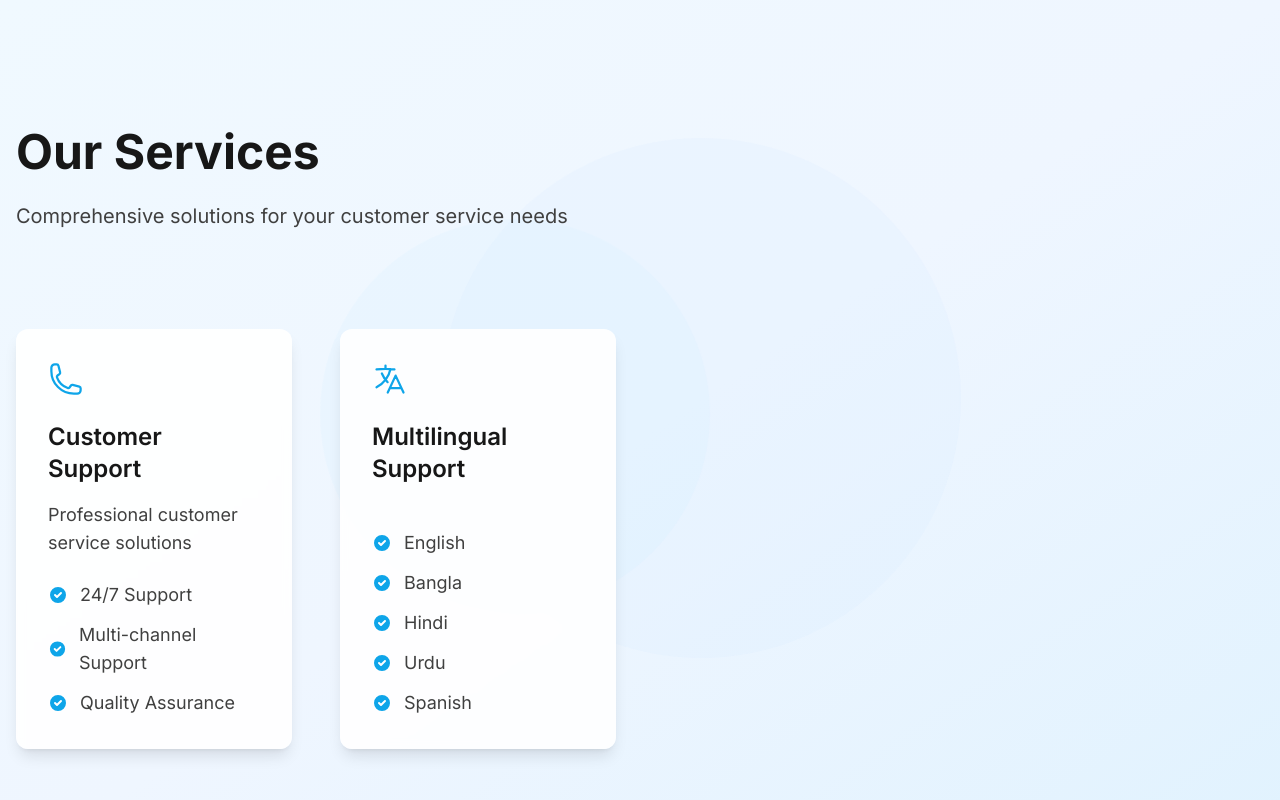
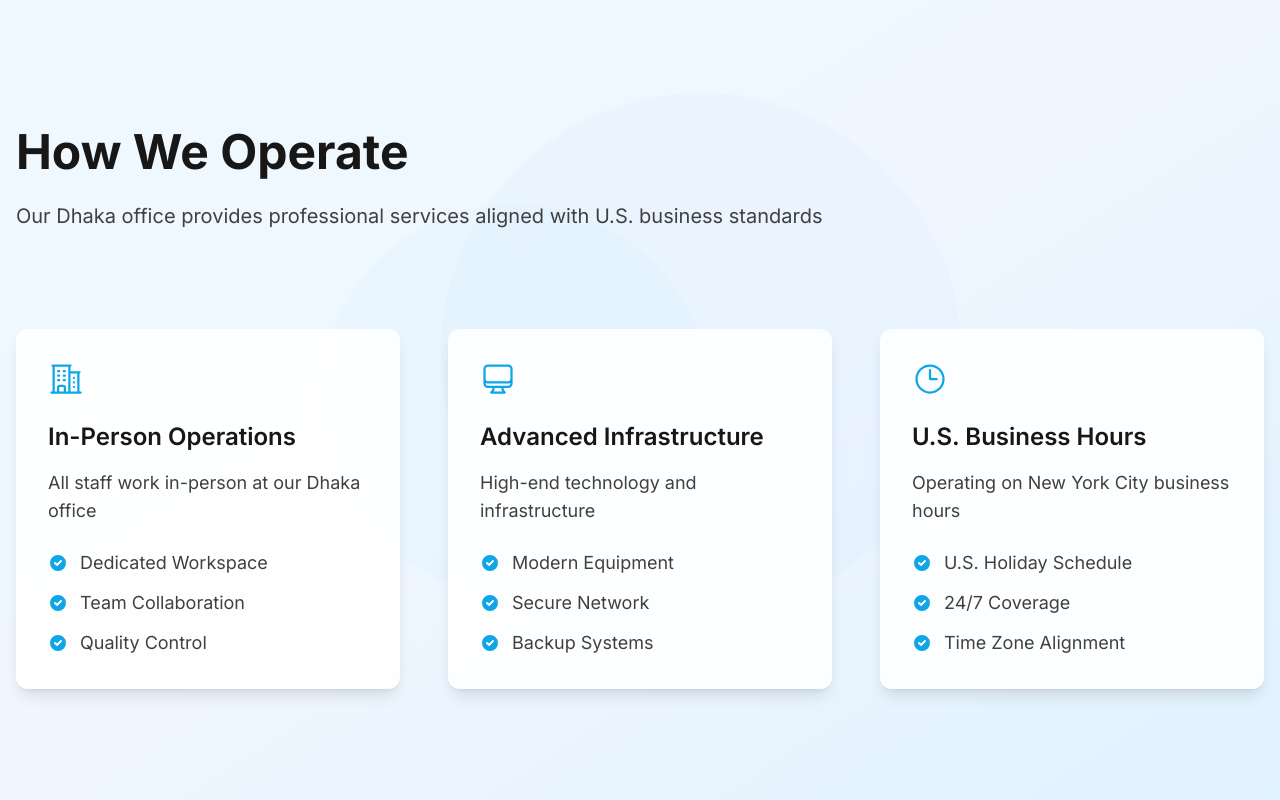
Before and after one commit to candthomecarellc/reliance-partners-website, a Next.js app: page / in a window 1280 px wide. Shown: the part 800-1600 px from the top of the page. Built offline with nearby package versions, Linux system fonts and the light colour scheme.

Commit message:
added culture section

```diff
--- a/src/components/About.tsx
+++ b/src/components/About.tsx
@@ -292,7 +292,7 @@ const About = () => {
       </section>
 
       {/* Demo Call Section */}
-      <section className="bg-gradient-to-b from-white to-sky-50 py-24">
+      {/* <section className="bg-gradient-to-b from-white to-sky-50 py-24">
         <div className="container mx-auto px-4">
           <motion.div
             initial={{ opacity: 0, y: 20 }}
@@ -338,9 +338,9 @@ const About = () => {
                   </span>
                 </div>
 
-                <div className="relative">
+                <div className="relative"> */}
                   {/* Waveform Background */}
-                  <div className="absolute inset-0 flex items-center justify-between px-1">
+                  {/* <div className="absolute inset-0 flex items-center justify-between px-1">
                     {waveform.map((height, index) => (
                       <div
                         key={index}
@@ -348,10 +348,10 @@ const About = () => {
                         style={{ height: `${height * 100}%` }}
                       />
                     ))}
-                  </div>
+                  </div> */}
 
                   {/* Progress Bar */}
-                  <div
+                  {/* <div
                     className="h-2 bg-neutral-100/50 backdrop-blur-sm rounded-full overflow-hidden cursor-pointer relative z-10"
                     onClick={handleSeek}
                     onMouseDown={handleDragStart}
@@ -367,10 +367,10 @@ const About = () => {
                         onMouseDown={handleDragStart}
                       />
                     </div>
-                  </div>
+                  </div> */}
 
                   {/* Waveform Overlay */}
-                  <div className="absolute inset-0 flex items-center justify-between px-1 pointer-events-none">
+                  {/* <div className="absolute inset-0 flex items-center justify-between px-1 pointer-events-none">
                     {waveform.map((height, index) => (
                       <div
                         key={index}
@@ -389,7 +389,7 @@ const About = () => {
             </div>
           </motion.div>
         </div>
-      </section>
+      </section> */}
     </div>
   )
 }
--- a/src/components/Footer.tsx
+++ b/src/components/Footer.tsx
@@ -5,7 +5,7 @@ import { FaFacebook, FaTwitter, FaLinkedin, FaInstagram } from 'react-icons/fa'
 
 const quickLinks = [
   { name: 'Home', href: '/' },
-  { name: 'Services', href: '#services' },
+  { name: 'Culture', href: '#services' },
   { name: 'About', href: '#about' },
   // { name: 'Testimonials', href: '#testimonials' },
   { name: 'Contact', href: '#contact' }
@@ -31,12 +31,12 @@ const Footer = () => {
       <div className="container mx-auto px-4 py-12">
         <div className="grid grid-cols-1 md:grid-cols-2 lg:grid-cols-4 gap-8">
           {/* Company Info */}
-          <div>
+          <div className="lg:col-span-2">
             <h3 className="text-xl font-semibold mb-4">Reliance Partners</h3>
             <p className="text-neutral-400 mb-4">
               Transforming customer service with innovative solutions and exceptional support.
             </p>
-            <div className="flex space-x-4">
+            {/* <div className="flex space-x-4">
               {socialLinks.map((link, index) => (
                 <a
                   key={index}
@@ -49,7 +49,7 @@ const Footer = () => {
                   {link.icon}
                 </a>
               ))}
-            </div>
+            </div> */}
           </div>
 
           {/* Quick Links */}
@@ -70,7 +70,7 @@ const Footer = () => {
           </div>
 
           {/* Services */}
-          <div>
+          {/* <div>
             <h3 className="text-xl font-semibold mb-4">Services</h3>
             <ul className="space-y-2">
               {services.map((service, index) => (
@@ -84,7 +84,7 @@ const Footer = () => {
                 </li>
               ))}
             </ul>
-          </div>
+          </div> */}
 
           {/* Contact Info */}
           <div>
--- a/src/components/MemberGrowthSection.tsx
+++ b/src/components/MemberGrowthSection.tsx
@@ -2,112 +2,77 @@
 
 import React from 'react'
 import { motion } from 'framer-motion'
-import { HiOutlineGlobeAlt, HiOutlineClock, HiOutlineCheckCircle, HiOutlineLightBulb, HiOutlineUserGroup, HiOutlineStar, HiOutlineChartBar, HiOutlineShieldCheck, HiOutlineArrowPath, HiOutlineScale, HiOutlineCog } from 'react-icons/hi2'
+import { HiOutlineGlobeAlt, HiOutlineClock, HiOutlineCheckCircle, HiOutlineLightBulb, HiOutlineUserGroup, HiOutlineStar, HiOutlineChartBar, HiOutlineShieldCheck, HiOutlineArrowPath, HiOutlineScale, HiOutlineCog, HiOutlineAcademicCap, HiOutlineLanguage, HiOutlineComputerDesktop, HiOutlineCake, HiOutlineTruck, HiOutlineGift, HiOutlineCalendar, HiOutlineHeart } from 'react-icons/hi2'
 
 const memberFeatures = [
   {
-    icon: <HiOutlineGlobeAlt className="text-primary-500" />,
-    title: 'Multilingual Support',
-    description: 'Comprehensive language assistance',
-    stats: '5+ Languages',
-    bullets: ['Native speakers', 'Cultural understanding', 'Accurate translations']
+    icon: <HiOutlineAcademicCap className="text-primary-500" />,
+    title: 'Top Talent Recruitment',
+    description: 'Hiring from premier institutions',
+    stats: 'Elite Universities',
+    bullets: ['Top universities', 'English-medium schools', 'High academic standards']
   },
   {
-    icon: <HiOutlineClock className="text-primary-500" />,
-    title: '24x7 Help Desk',
-    description: 'Round-the-clock assistance',
-    stats: '99.9% Uptime',
-    bullets: ['Always available', 'Quick response', 'Emergency support']
+    icon: <HiOutlineLanguage className="text-primary-500" />,
+    title: 'Language Excellence',
+    description: 'Superior English proficiency',
+    stats: '100% Bilingual',
+    bullets: ['Fluent English', 'Written expertise', 'Clear communication']
   },
   {
-    icon: <HiOutlineCheckCircle className="text-primary-500" />,
-    title: 'High First-Call Resolution',
-    description: 'Efficient problem solving',
-    stats: '95% Resolution Rate',
-    bullets: ['Expert agents', 'Comprehensive training', 'Efficient processes']
-  },
-  {
-    icon: <HiOutlineLightBulb className="text-primary-500" />,
-    title: 'Rapid Response Time',
-    description: 'Quick assistance delivery',
-    stats: '< 30s Average',
-    bullets: ['Optimized workflows', 'Smart routing', 'Priority handling']
-  },
-  {
-    icon: <HiOutlineUserGroup className="text-primary-500" />,
-    title: 'Personalized Teams',
-    description: 'Dedicated support specialists',
-    stats: '100% Dedicated',
-    bullets: ['Custom protocols', 'Team consistency', 'Member familiarity']
-  },
-  {
-    icon: <HiOutlineStar className="text-primary-500" />,
-    title: 'Strong Satisfaction',
-    description: 'Exceptional member feedback',
-    stats: '98% NPS Score',
-    bullets: ['Quality focus', 'Continuous improvement', 'Member feedback']
+    icon: <HiOutlineComputerDesktop className="text-primary-500" />,
+    title: 'Technical Expertise',
+    description: 'Advanced technical skills',
+    stats: 'Tech-Savvy Team',
+    bullets: ['System adaptability', 'Digital proficiency', 'Quick learning']
   }
 ]
 
 const growthFeatures = [
   {
-    icon: <HiOutlineChartBar className="text-primary-500" />,
-    title: 'Sales Funnel',
-    description: 'Optimized conversion process',
-    stats: '30% Conversion Rate',
-    bullets: ['Lead generation', 'Qualification', 'Conversion tracking']
-  },
-  {
     icon: <HiOutlineUserGroup className="text-primary-500" />,
-    title: 'Community Engagement',
-    description: 'Active member involvement',
-    stats: '85% Engagement',
-    bullets: ['Events', 'Feedback', 'Member support']
-  },
-  {
-    icon: <HiOutlineShieldCheck className="text-primary-500" />,
-    title: 'Compliance Expertise',
-    description: 'Regulatory compliance focus',
-    stats: '100% Compliant',
-    bullets: ['Audits', 'Documentation', 'Training']
-  },
-  {
-    icon: <HiOutlineArrowPath className="text-primary-500" />,
-    title: 'Retention Strategies',
-    description: 'Member retention focus',
-    stats: '95% Retention',
-    bullets: ['Loyalty programs', 'Feedback loops', 'Personalized care']
+    title: 'Employee Retention',
+    description: 'Long-term team stability',
+    stats: '98% Retention',
+    bullets: ['Career growth', 'Team loyalty', 'Long-term commitment']
   }
 ]
 
 const transitionFeatures = [
   {
-    icon: <HiOutlineArrowPath className="text-primary-500" />,
-    title: 'Smooth Transition',
-    description: 'Seamless process transfer',
-    stats: '100% Success',
-    bullets: ['Planning', 'Execution', 'Monitoring']
+    icon: <HiOutlineCake className="text-primary-500" />,
+    title: 'Daily Benefits',
+    description: 'Free Meals and Unlimited Snacks, Tea and Coffee',
+    stats: 'Full Benefits',
+    bullets: ['Free meals', 'Unlimited snacks', 'Beverage service']
   },
   {
-    icon: <HiOutlineScale className="text-primary-500" />,
-    title: 'Scalable Solutions',
-    description: 'Flexible growth options',
-    stats: 'Unlimited Scale',
-    bullets: ['Resource allocation', 'Capacity planning', 'Growth support']
+    icon: <HiOutlineTruck className="text-primary-500" />,
+    title: 'Transportation',
+    description: 'Convenient travel support',
+    stats: 'Door-to-Door',
+    bullets: ['Drop-off service', 'Safe travel', 'Flexible timing']
   },
   {
-    icon: <HiOutlineChartBar className="text-primary-500" />,
-    title: 'Performance Tracking',
-    description: 'Continuous monitoring',
-    stats: 'Real-time Metrics',
-    bullets: ['KPIs', 'Progress tracking', 'Performance analysis']
+    icon: <HiOutlineGift className="text-primary-500" />,
+    title: 'Performance Rewards',
+    description: 'Recognition and incentives',
+    stats: 'Annual Bonus',
+    bullets: ['Yearly bonus', 'Performance rewards', 'Career growth']
   },
   {
-    icon: <HiOutlineCog className="text-primary-500" />,
-    title: 'Process Optimization',
-    description: 'Efficiency improvements',
-    stats: '30% Efficiency',
-    bullets: ['Workflow analysis', 'Process refinement', 'Continuous improvement']
+    icon: <HiOutlineCalendar className="text-primary-500" />,
+    title: 'U.S. Holiday Schedule',
+    description: 'American holiday observance',
+    stats: 'Paid Holidays',
+    bullets: ['U.S. holidays', 'Paid time off', 'Work-life balance']
+  },
+  {
+    icon: <HiOutlineHeart className="text-primary-500" />,
+    title: 'Team Culture',
+    description: 'Strong collaborative environment',
+    stats: 'Team-Focused',
+    bullets: ['Team bonding', 'Supportive culture', 'Positive environment']
   }
 ]
 
@@ -157,7 +122,7 @@ const MemberGrowthSection = () => {
             viewport={{ once: true }}
             className="mb-8"
           >
-            <h2 className="text-lg font-medium text-white">EXCELLENT MEMBER EXPERIENCE</h2>
+            <h2 className="text-lg font-medium text-white">Our Recruitment Process</h2>
           </motion.div>
           <div className="grid grid-cols-1 md:grid-cols-2 lg:grid-cols-3 gap-4">
             {memberFeatures.map((feature, index) => (
@@ -175,7 +140,7 @@ const MemberGrowthSection = () => {
             viewport={{ once: true }}
             className="mb-8"
           >
-            <h2 className="text-lg font-medium text-white">GROWTH & RETENTION FOCUS</h2>
+            <h2 className="text-lg font-medium text-white">Employee Retention</h2>
           </motion.div>
           <div className="grid grid-cols-1 md:grid-cols-2 lg:grid-cols-4 gap-4">
             {growthFeatures.map((feature, index) => (
@@ -193,7 +158,7 @@ const MemberGrowthSection = () => {
             viewport={{ once: true }}
             className="mb-8"
           >
-            <h2 className="text-lg font-medium text-white">TRANSITION & SCALABILITY</h2>
+            <h2 className="text-lg font-medium text-white">Why Employees Stay</h2>
           </motion.div>
           <div className="grid grid-cols-1 md:grid-cols-2 lg:grid-cols-4 gap-4">
             {transitionFeatures.map((feature, index) => (
--- a/src/components/Navigation.tsx
+++ b/src/components/Navigation.tsx
@@ -11,7 +11,7 @@ const Navigation = () => {
 
   const navigation = [
     { name: 'Home', href: 'hero' },
-    { name: 'Services', href: 'services' },
+    { name: 'Culture', href: 'services' },
     { name: 'About', href: 'about' },
     // { name: 'Testimonials', href: 'testimonials' },
     { name: 'Contact', href: 'contact' },
--- a/src/components/Services.tsx
+++ b/src/components/Services.tsx
@@ -2,19 +2,26 @@
 
 import React from 'react'
 import { motion } from 'framer-motion'
-import { HiOutlinePhone, HiOutlineLanguage, HiOutlineChartBar, HiOutlineShieldCheck } from 'react-icons/hi2'
+import { HiOutlineBuildingOffice2, HiOutlineComputerDesktop, HiOutlineClock } from 'react-icons/hi2'
 
 const services = [
   {
-    icon: <HiOutlinePhone className="text-secondary-500" />,
-    title: 'Customer Support',
-    description: 'Professional customer service solutions',
-    features: ['24/7 Support', 'Multi-channel Support', 'Quality Assurance']
+    icon: <HiOutlineBuildingOffice2 className="text-secondary-500" />,
+    title: 'In-Person Operations',
+    description: 'All staff work in-person at our Dhaka office',
+    features: ['Dedicated Workspace', 'Team Collaboration', 'Quality Control']
   },
   {
-    icon: <HiOutlineLanguage className="text-secondary-500" />,
-    title: 'Multilingual Support',
-    features: ['English', 'Bangla', 'Hindi', 'Urdu', 'Spanish']
+    icon: <HiOutlineComputerDesktop className="text-secondary-500" />,
+    title: 'Advanced Infrastructure',
+    description: 'High-end technology and infrastructure',
+    features: ['Modern Equipment', 'Secure Network', 'Backup Systems']
+  },
+  {
+    icon: <HiOutlineClock className="text-secondary-500" />,
+    title: 'U.S. Business Hours',
+    description: 'Operating on New York City business hours',
+    features: ['U.S. Holiday Schedule', '24/7 Coverage', 'Time Zone Alignment']
   }
 ]
 
@@ -84,13 +91,13 @@ const Services = () => {
           viewport={{ once: true }}
           className="text-left mb-24 max-w-4xl"
         >
-          <h2 className="text-4xl md:text-5xl font-bold mb-6 text-neutral-900">Our Services</h2>
+          <h2 className="text-4xl md:text-5xl font-bold mb-6 text-neutral-900">How We Operate</h2>
           <p className="text-xl text-neutral-700 leading-relaxed">
-            Comprehensive solutions for your customer service needs
+            Our Dhaka office provides professional services aligned with U.S. business standards
           </p>
         </motion.div>
 
-        <div className="grid grid-cols-1 md:grid-cols-2 lg:grid-cols-4 gap-12">
+        <div className="grid grid-cols-1 md:grid-cols-2 lg:grid-cols-3 gap-12">
           {services.map((service, index) => (
             <ServiceCard key={index} service={service} index={index} />
           ))}
--- /dev/null
+++ b/src/components/ServicesExplanation.tsx
@@ -0,0 +1,84 @@
+'use client'
+
+import React from 'react'
+import { motion } from 'framer-motion'
+
+const ServicesExplanation = () => {
+  return (
+    <section className="relative py-24 overflow-hidden">
+      {/* Background Gradient */}
+      <div className="absolute inset-0 bg-gradient-to-br from-sky-50 via-blue-50 to-sky-100" />
+
+      {/* Animated Circles */}
+      <motion.div
+        className="absolute top-1/4 left-1/4 w-96 h-96 rounded-full bg-sky-200/10"
+        animate={{
+          x: [0, 20, 0],
+          y: [0, 20, 0],
+          scale: [1, 1.1, 1]
+        }}
+        transition={{
+          duration: 8,
+          repeat: Infinity,
+          ease: "easeInOut"
+        }}
+      />
+      <motion.div
+        className="absolute bottom-1/4 right-1/4 w-[32rem] h-[32rem] rounded-full bg-blue-200/10"
+        animate={{
+          x: [0, -20, 0],
+          y: [0, -20, 0],
+          scale: [1, 1.1, 1]
+        }}
+        transition={{
+          duration: 8,
+          repeat: Infinity,
+          ease: "easeInOut"
+        }}
+      />
+
+      <div className="container mx-auto px-4 relative">
+        <motion.div
+          initial={{ opacity: 0, y: 20 }}
+          whileInView={{ opacity: 1, y: 0 }}
+          transition={{ duration: 0.5 }}
+          viewport={{ once: true }}
+          className="text-left mb-12 max-w-4xl"
+        >
+          <h2 className="text-4xl md:text-5xl font-bold mb-6 text-neutral-900">Our Services</h2>
+          <p className="text-xl text-neutral-700 leading-relaxed">
+            Comprehensive solutions for your customer service needs
+          </p>
+        </motion.div>
+
+        <motion.div
+          initial={{ opacity: 0, y: 20 }}
+          whileInView={{ opacity: 1, y: 0 }}
+          transition={{ duration: 0.5, delay: 0.2 }}
+          viewport={{ once: true }}
+          className="max-w-4xl mx-auto"
+        >
+          <div className="prose prose-lg prose-blue">
+            <p className="text-lg text-neutral-700 leading-relaxed mb-6">
+              At Reliance Partners, we offer a comprehensive suite of healthcare support services designed to enhance member experience and operational efficiency. Our specialized BPO solutions are tailored specifically for the healthcare industry, combining deep domain expertise with cutting-edge technology to deliver exceptional results.
+            </p>
+
+            <p className="text-lg text-neutral-700 leading-relaxed mb-6">
+              Our member services team is trained to handle a wide range of healthcare-related inquiries with sensitivity and accuracy. From benefits verification to claims assistance, our bilingual staff ensures clear communication and cultural competence in every interaction. We understand the complexities of healthcare navigation and are committed to making the process as smooth as possible for members.
+            </p>
+
+            <p className="text-lg text-neutral-700 leading-relaxed mb-6">
+              Compliance and security are at the core of everything we do. Our operations are built on a foundation of strict regulatory adherence, with robust protocols for HIPAA compliance and data protection. We maintain rigorous quality control measures and comprehensive audit trails to ensure the highest standards of service delivery and data security.
+            </p>
+
+            <p className="text-lg text-neutral-700 leading-relaxed">
+              Through our advanced analytics and reporting systems, we provide transparent performance metrics and actionable insights. This data-driven approach enables continuous improvement and helps our clients make informed decisions about their member service strategies. Our commitment to excellence is reflected in our consistently high satisfaction ratings and our ability to adapt to the evolving needs of the healthcare industry.
+            </p>
+          </div>
+        </motion.div>
+      </div>
+    </section>
+  )
+}
+
+export default ServicesExplanation
```
Also changed, not shown: 1 other file (tests, documents, lock files or other folders).
